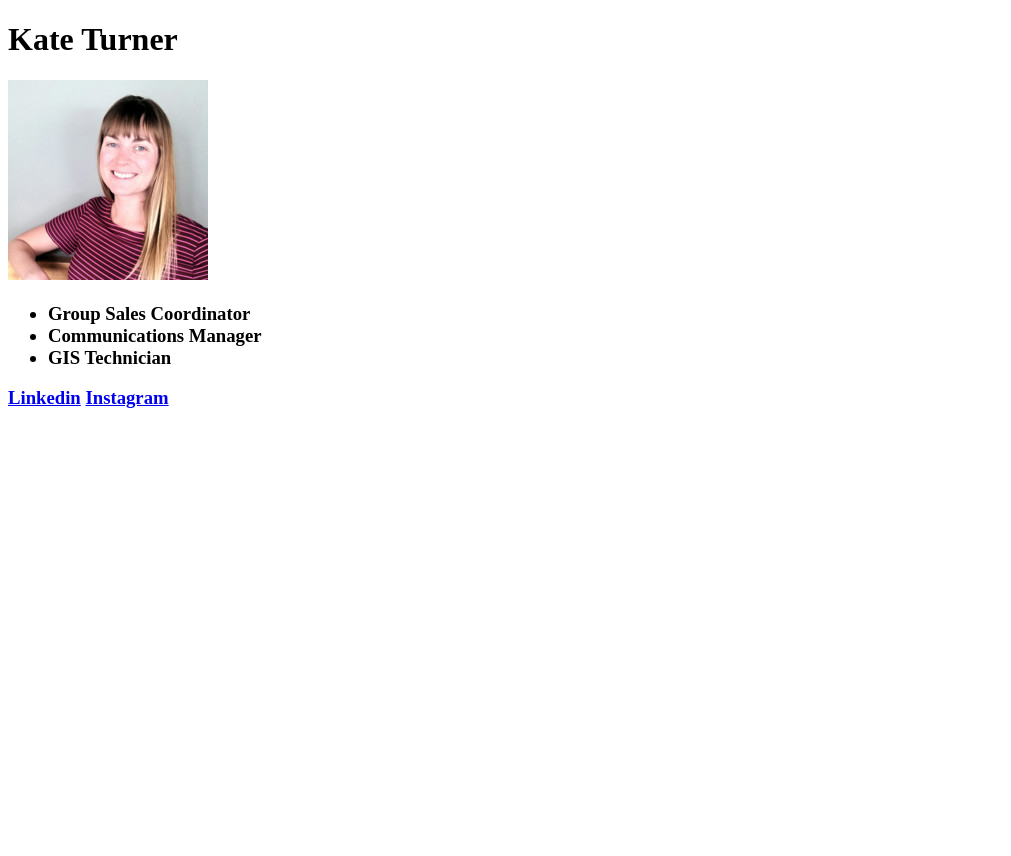
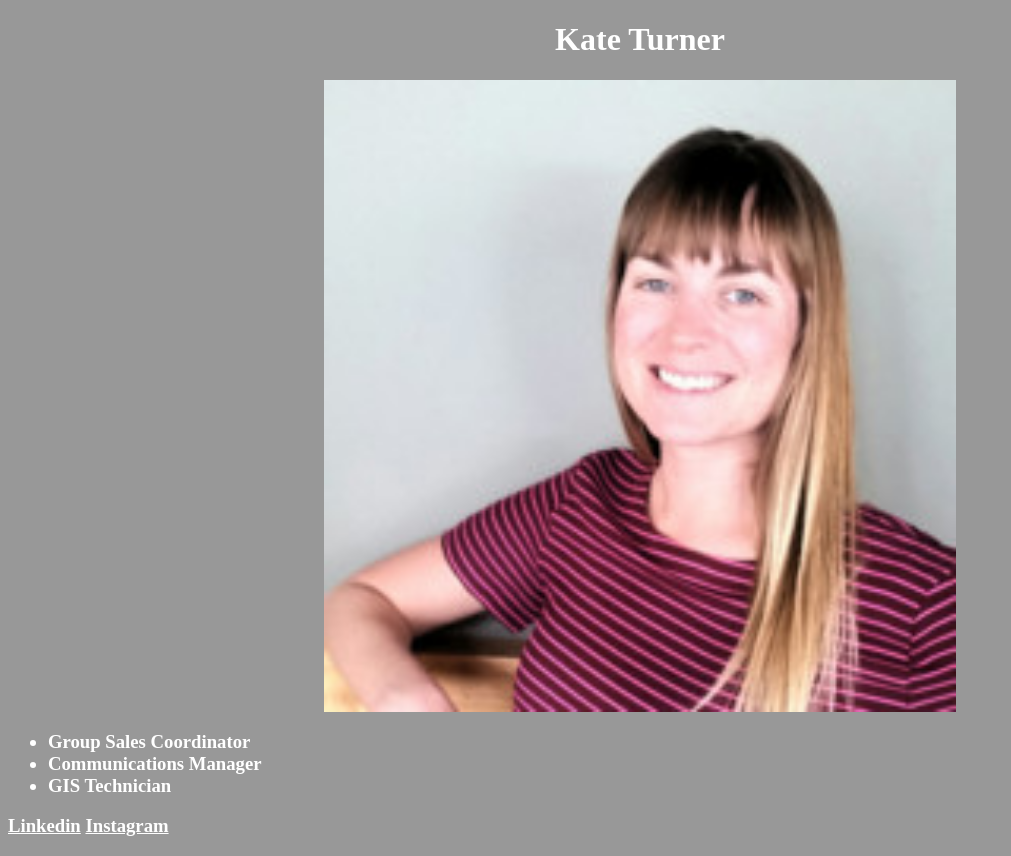
Before and after one commit to kate-turner/resume_page, a plain HTML site: page index.html in a window 1280 px wide. Shown: the whole page, without its empty margins (0-1011 px from the left). Before the commit the page ends 800 px from the top, so only its background shows below. Drawn offline with Linux system fonts and the light colour scheme.

Commit message:
Commit 7 -  Added initial styling for resume site

```diff
--- a/style.css
+++ b/style.css
@@ -1,2 +1,21 @@
-body:
-{background-color: pink;}
+body {
+	background-color: #989898;
+	}
+
+img {display: block;
+margin-left: auto;
+margin-right: auto;
+width: 50%;}
+
+h1 {
+	text-align: center;
+	color: #ffffff;
+}
+
+h3 {
+	color: #ffffff;
+}
+
+a {
+	color: #ffffff;
+}
```
